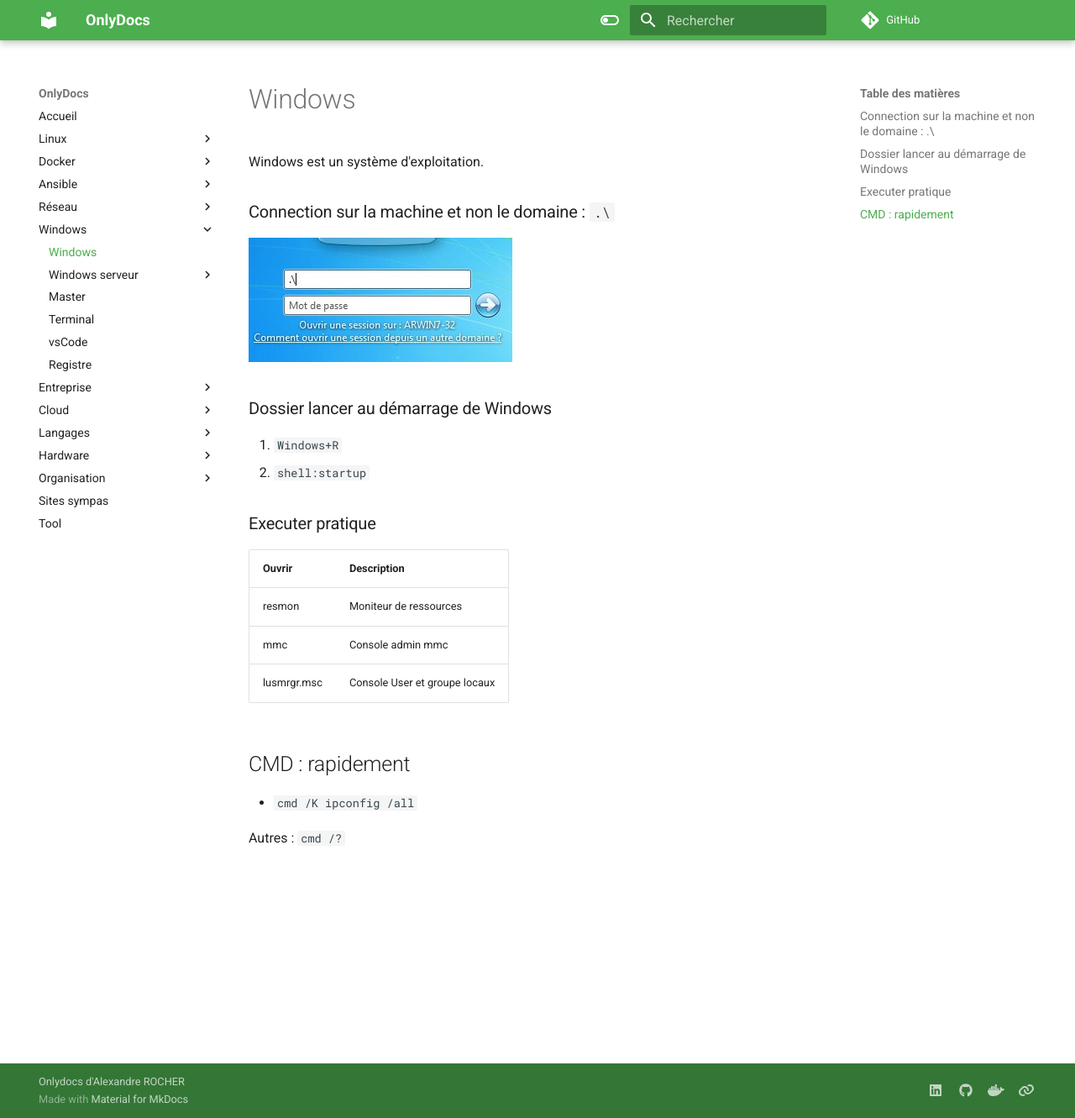
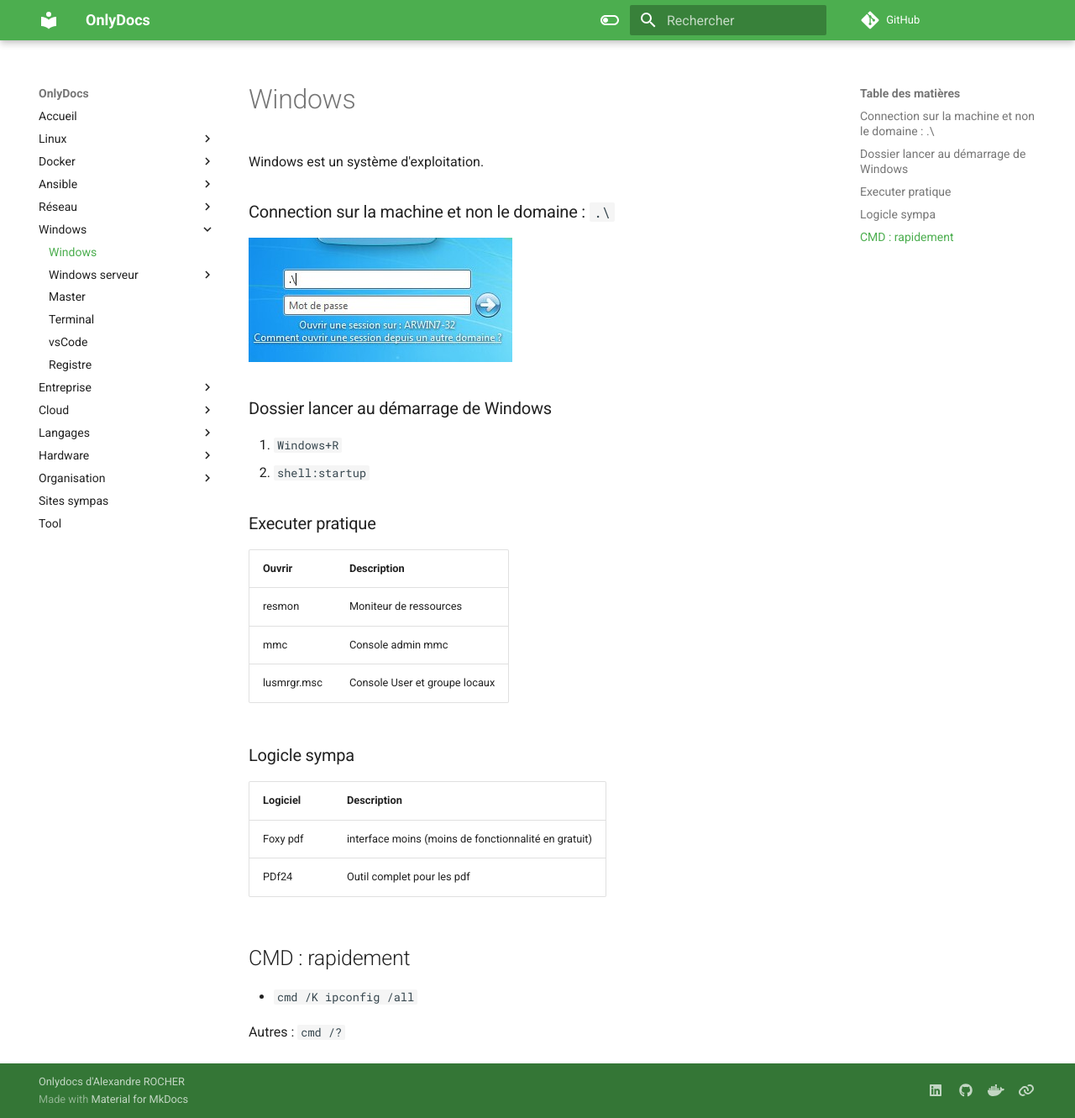
Before and after one commit to Theonlymore/OnlyDocs, an MkDocs documentation site: the page built from docs/windows/windows.md, in a window 1280 px wide and 1331 px high. Shown: the whole window at 84% size. Built offline with MkDocs 1.6.1 and Material for MkDocs 9.7.7, drawn with Linux system fonts in a browser that asks for light colours; comment, search, counter and statistics services are not loaded.

Commit message:
Update windows.md

```diff
--- a/docs/windows/windows.md
+++ b/docs/windows/windows.md
@@ -20,6 +20,14 @@ Windows est un système d'exploitation.
 | lusmrgr.msc | Console User et groupe locaux |
 
 
+### Logicle sympa
+
+| Logiciel | Description                                          |
+| -------- | ---------------------------------------------------- |
+| Foxy pdf | interface moins (moins de fonctionnalité en gratuit) |
+| PDf24    | Outil complet pour les pdf                           |
+
+
 ## CMD : rapidement
 
 - `cmd /K ipconfig /all`
```
